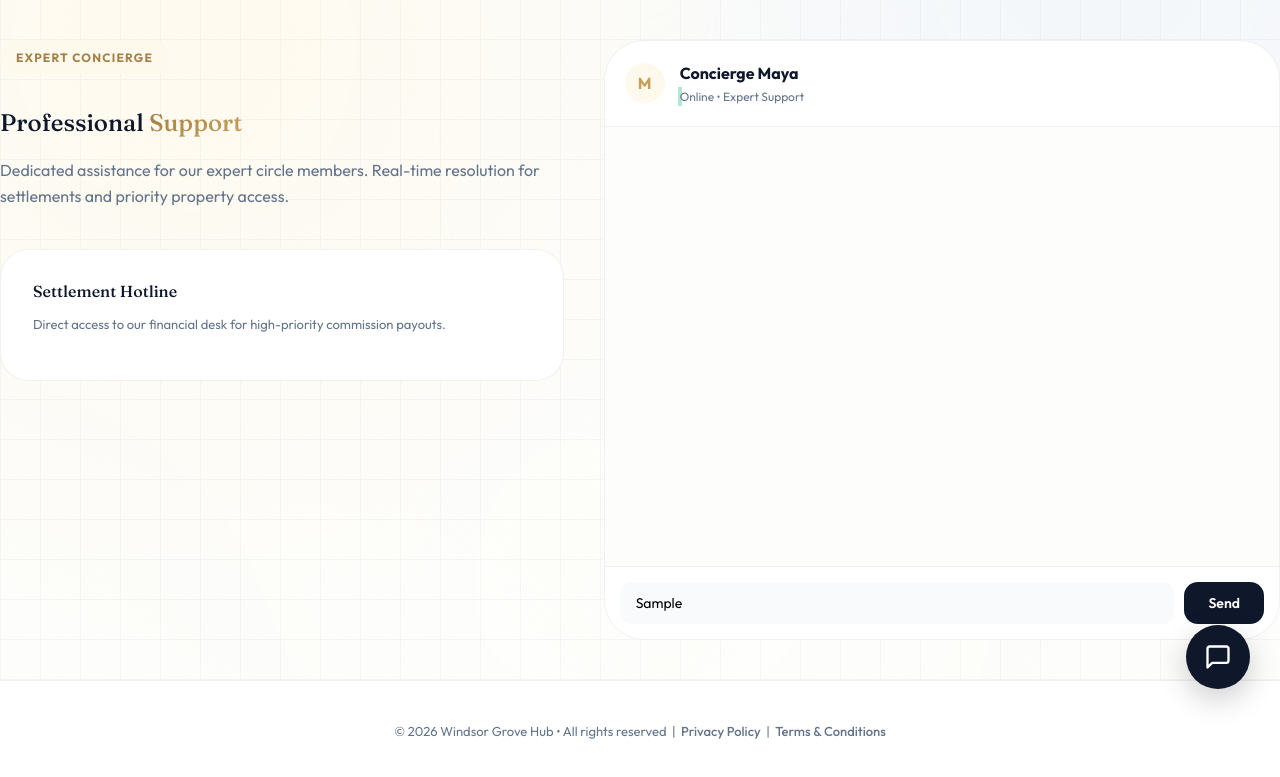
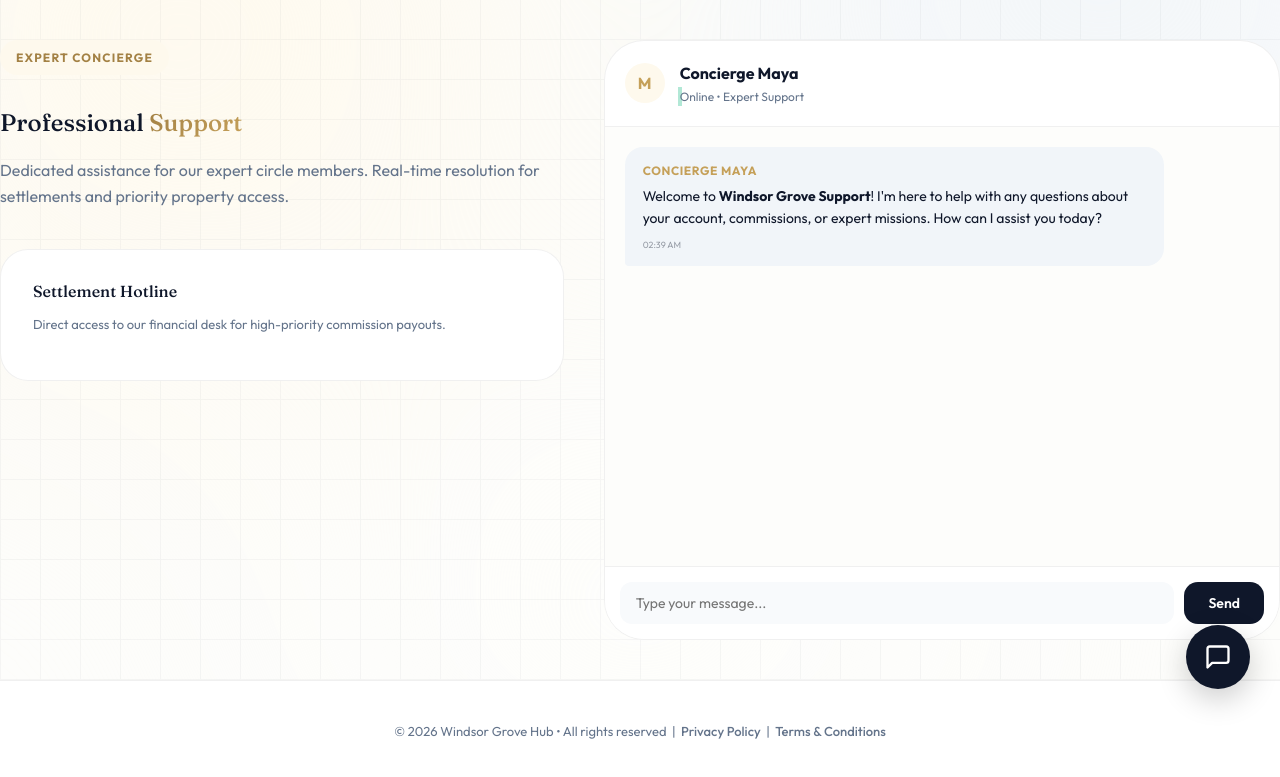
Before and after one commit to windsorgrovehub-svg/Windsorgrove, a website: page support.html in a window 1280 px wide. Both pictures are taken after typing "Sample" into the empty fields and a click on the button "Send". Shown: the part 81-858 px from the top of the page. Drawn offline with Linux system fonts and the light colour scheme; no server answers.

Commit message:
Fix SyntaxError in support.html map rendering

```diff
--- a/support.html
+++ b/support.html
@@ -134,8 +134,8 @@
                     ${isAgent ? '<div style="font-size:12px;font-weight:700;color:var(--accent1);margin-bottom:4px;text-transform:uppercase;letter-spacing:0.05em">CONCIERGE MAYA</div>' : ''}
                     ${m.text}
                     <time style="font-size:9px;opacity:0.4;display:block;margin-top:6px">${new Date(m.timestamp || m.ts).toLocaleTimeString([], {hour:'2-digit', minute:'2-digit'})}</time>
-                </div>
-            `).join("");
+                </div>`;
+            }).join("");
         }
         logEl.scrollTop = logEl.scrollHeight;
     }
```
